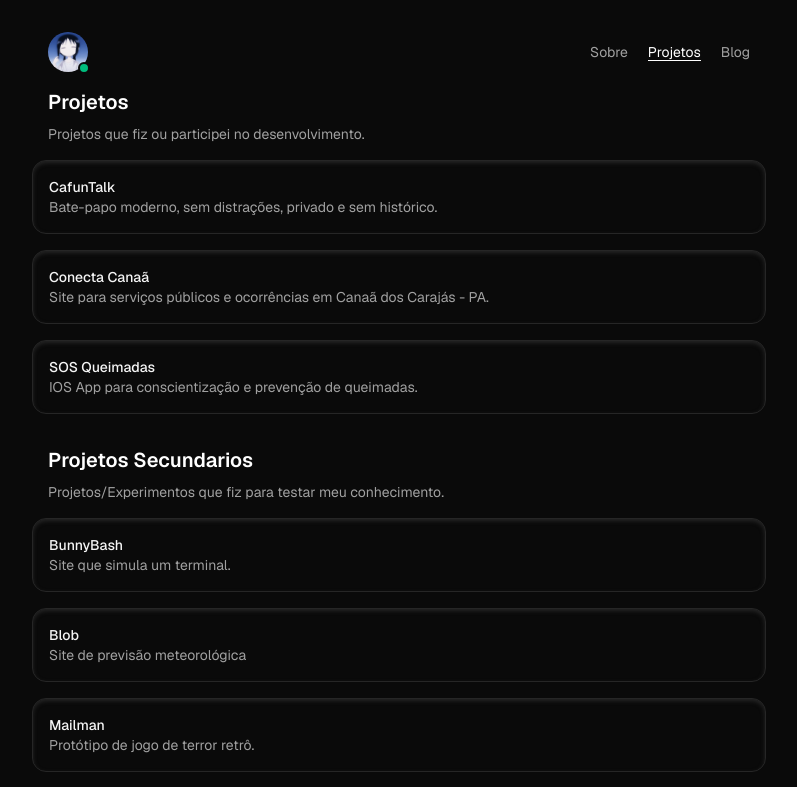
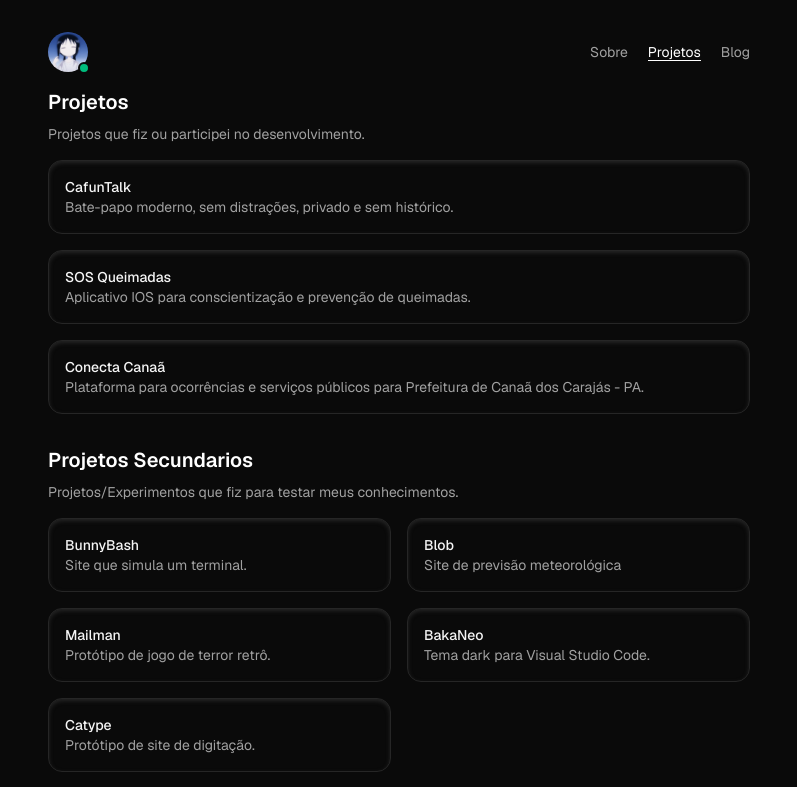
Before and after one commit to coelhomarcus/marcus, a React (Vite) app: page /projects in a window 1280 px wide. Shown: the top 787 px of the page, without its empty margins (241-1038 px from the left). Built offline with nearby package versions, Linux system fonts and the light colour scheme.

Commit message:
feat: footer

```diff
--- a/src/App.tsx
+++ b/src/App.tsx
@@ -9,6 +9,7 @@ import Certificates from './components/Certificates/Certificates';
 import { useState } from 'react';
 import { Routes, Route } from 'react-router';
 import NotFound from './components/NotFound/NotFound';
+import Footer from './components/Footer/Footer';
 
 const App = () => {
   const [open, setOpen] = useState(false)
@@ -18,9 +19,18 @@ const App = () => {
       <Header />
       <CommandMenu open={open} setOpen={setOpen} />
       <Routes>
-        <Route path='/' element={<About setOpen={setOpen} />} />
-        <Route path='/projects' element={<Projects />} />
-        <Route path='/blog' element={<Blog />} />
+        <Route path='/' element={<>
+          <About />
+          <Footer setOpen={setOpen} />
+        </>} />
+        <Route path='/projects' element={<>
+          <Projects />
+          <Footer setOpen={setOpen} />
+        </>} />
+        <Route path='/blog' element={<>
+          <Blog />
+          <Footer setOpen={setOpen} />
+        </>} />
         <Route path="/blog/:slug" element={<PostPage />} />
         <Route path="/certificates" element={<Certificates />} />
         <Route path="*" element={<NotFound />} />
--- a/src/components/About/About.tsx
+++ b/src/components/About/About.tsx
@@ -1,37 +1,19 @@
-import { FaGithub, FaLinkedin } from "react-icons/fa";
-import { IoDocumentText } from "react-icons/io5";
-
-
-import isMac from "@/utils/isMac";
-import ContactLink from "../ContactLink/ContactLink";
 import { Link } from "react-router";
 
-const About = ({ setOpen }: { setOpen: React.Dispatch<React.SetStateAction<boolean>> }) => {
+const About = () => {
     return (
         <div className='text-white'>
             <h1 className='text-xl font-semibold mb-4'>Marcus Coelho</h1>
             <p className='text-neutral-400 text-sm'>
                 Olá, me chamo Marcus Coelho, sou estudante de Sistemas de Informação na Unifesspa e estou sempre em busca de aprender coisas novas.
-                Se quiser saber mais sobre minha trajetória, <span><a className="transition-colors text-neutral-200 hover:underline" href="https://docs.google.com/document/d/1wgOhwh-1YT-LRog9j1tvxzBVKfraoSzps1AiBGuSx9A/export?format=pdf" download>veja meu currículo</a></span>.
+                Se quiser saber mais sobre minha trajetória, <span><a className="transition-colors text-neutral-100 hover:underline" href="https://docs.google.com/document/d/1wgOhwh-1YT-LRog9j1tvxzBVKfraoSzps1AiBGuSx9A/export?format=pdf" download>veja meu currículo</a></span>.
                 <br />
                 <br />
-                Gosto de criar sites bonitos, acessíveis e fáceis de usar. Trabalho no dia a dia com o ecossistema React, usando principalmente React, Vite/Next.js, Tailwind e TypeScript.
+                Gosto de criar sites bonitos, acessíveis e fáceis de usar. No dia a dia, trabalho com o ecossistema React, utilizando principalmente <span className="text-neutral-300">React, Vite/Next.js, Tailwind e TypeScript.</span> Estou sempre buscando evoluir como desenvolvedor — atualmente, me aprofundando em back-end com <span className="text-neutral-300">Node.js e Go</span>.
                 <br />
                 <br />
-                Atualmente, faço parte da Exception Jr, uma empresa júnior da faculdade, onde atuo como Full Stack Developer. Alguns dos <Link className="transition-colors text-neutral-200 hover:underline" to="/projects">projetos</Link> em que estou envolvido incluem o Conecta Canaã.
+                Atualmente, faço parte da Exception Jr, uma empresa júnior da faculdade, onde atuo como Full Stack Developer. Alguns dos <Link className="transition-colors text-neutral-100 hover:underline" to="/projects">projetos</Link> em que estou envolvido incluem o Conecta Canaã.
             </p>
-            <div className="flex justify-between border-t mt-4 pt-4 border-neutral-800">
-                <div className="flex gap-3 text-white">
-                    <ContactLink title="CV" Icon={IoDocumentText} href="https://docs.google.com/document/d/1wgOhwh-1YT-LRog9j1tvxzBVKfraoSzps1AiBGuSx9A/export?format=pdf" download />
-                    <ContactLink title="Github" Icon={FaGithub} href="https://github.com/coelhomarcus" />
-                    <ContactLink title="Linkedin" Icon={FaLinkedin} href="https://www.linkedin.com/in/coelhomarcus/" />
-                </div>
-                <button className="hidden sm:block cursor-pointer text-neutral-400 hover:text-neutral-500 transition-all duration-200" onClick={() => setOpen(true)}>
-                    <div className="pointer-events-none inline-flex h-5 select-none items-center gap-1 rounded border px-1.5 font-mono text-xs font-medium  opacity-100">
-                        {isMac() ? "⌘" : "Ctrl"} K
-                    </div>
-                </button>
-            </div>
         </div >
     )
 }
--- a/src/components/Blog/Blog.tsx
+++ b/src/components/Blog/Blog.tsx
@@ -20,7 +20,7 @@ const Blog = () => {
     return (
         <div className="text-white">
             <h1 className='text-xl font-semibold mb-2'>Blog</h1>
-            <p className='text-neutral-400 text-sm mb-4'>Meus preciosos pensamentos e inspirações.</p>
+            <p className='text-neutral-400 text-sm mb-4'>Meus preciosos pensamentos e anotações.</p>
             <div className="space-y-4">
                 {arrBlog.map((post) => {
                     return (
--- /dev/null
+++ b/src/components/Footer/Footer.tsx
@@ -0,0 +1,23 @@
+import { FaGithub, FaLinkedin } from "react-icons/fa";
+import { IoDocumentText } from "react-icons/io5";
+import isMac from "@/utils/isMac";
+import ContactLink from "../ContactLink/ContactLink";
+
+const Footer = ({ setOpen }: { setOpen: React.Dispatch<React.SetStateAction<boolean>> }) => {
+    return (
+        <div className="flex justify-between border-t mt-4 pt-4 border-neutral-800">
+            <div className="flex gap-3 text-white">
+                <ContactLink title="CV" Icon={IoDocumentText} href="https://docs.google.com/document/d/1wgOhwh-1YT-LRog9j1tvxzBVKfraoSzps1AiBGuSx9A/export?format=pdf" download />
+                <ContactLink title="Github" Icon={FaGithub} href="https://github.com/coelhomarcus" />
+                <ContactLink title="Linkedin" Icon={FaLinkedin} href="https://www.linkedin.com/in/coelhomarcus/" />
+            </div>
+            <button className="hidden sm:block cursor-pointer text-neutral-400 hover:text-neutral-500 transition-all duration-200" onClick={() => setOpen(true)}>
+                <div className="pointer-events-none inline-flex h-5 select-none items-center gap-1 rounded border px-1.5 font-mono text-xs font-medium  opacity-100">
+                    {isMac() ? "⌘" : "Ctrl"} K
+                </div>
+            </button>
+        </div>
+    )
+}
+
+export default Footer
--- a/src/components/Projects/Projects.tsx
+++ b/src/components/Projects/Projects.tsx
@@ -21,8 +21,8 @@ const Projects = () => {
                 })}
             </div>
             <h1 className='text-xl font-semibold mb-2'>Projetos Secundarios</h1>
-            <p className='text-neutral-400 text-sm mb-4'>Projetos/Experimentos que fiz para testar meu conhecimento.</p>
-            <div className="space-y-4 mb-8">
+            <p className='text-neutral-400 text-sm mb-4'>Projetos/Experimentos que fiz para testar meus conhecimentos.</p>
+            <div className="gap-4 mb-8 grid grid-cols-1 md:grid-cols-2">
                 {sideProjects.map((project, index) => {
                     return (
                         <SimpleCard
--- a/src/components/SimpleCard/SimpleCard.tsx
+++ b/src/components/SimpleCard/SimpleCard.tsx
@@ -1,6 +1,6 @@
 const SimpleCard = ({ href, name, desc }: { href: string, name: string, desc: string }) => {
     return <a href={href}
-        className="block rounded-xl text-neutral-400 shadow-inner shadow-neutral-800 -mx-4 p-4 transition-colors hover:bg-neutral-900 hover:text-neutral-200 border border-neutral-800"
+        className="block rounded-xl text-neutral-400 shadow-inner shadow-neutral-800 p-4 transition-colors hover:bg-neutral-900 hover:text-neutral-200 border border-neutral-800"
         rel="noreferrer noopener"
         target="_blank">
         <p className="text-sm text-neutral-100 font-medium">{name}</p>
--- a/src/utils/data.ts
+++ b/src/utils/data.ts
@@ -29,14 +29,14 @@ export const arrProjects = [
         desc: "Bate-papo moderno, sem distrações, privado e sem histórico."
     },
     {
+        href: "https://www.youtube.com/shorts/0fSoHjAadas",
+        name: "SOS Queimadas",
+        desc: "Aplicativo IOS para conscientização e prevenção de queimadas."
+    },
+    {
         href: "https://smartcitycanaadoscarajas.com.br/index.php/conectacanaa",
         name: "Conecta Canaã",
-        desc: "Site para serviços públicos e ocorrências em Canaã dos Carajás - PA."
-    },
-    {
-        href: "https://www.youtube.com/shorts/0fSoHjAadas",
-        name: "SOS Queimadas",
-        desc: "IOS App para conscientização e prevenção de queimadas."
+        desc: "Plataforma para ocorrências e serviços públicos para Prefeitura de Canaã dos Carajás - PA."
     }
 ]
 
@@ -59,7 +59,7 @@ export const arrSideProjects = [
     {
         href: "https://marketplace.visualstudio.com/items?itemName=coelhomarcus.bakaneo",
         name: "BakaNeo",
-        desc: "Melhor tema dark para VSCODE."
+        desc: "Tema dark para Visual Studio Code."
     },
     {
         href: "https://coelhomarcus.github.io/catype/",
```
